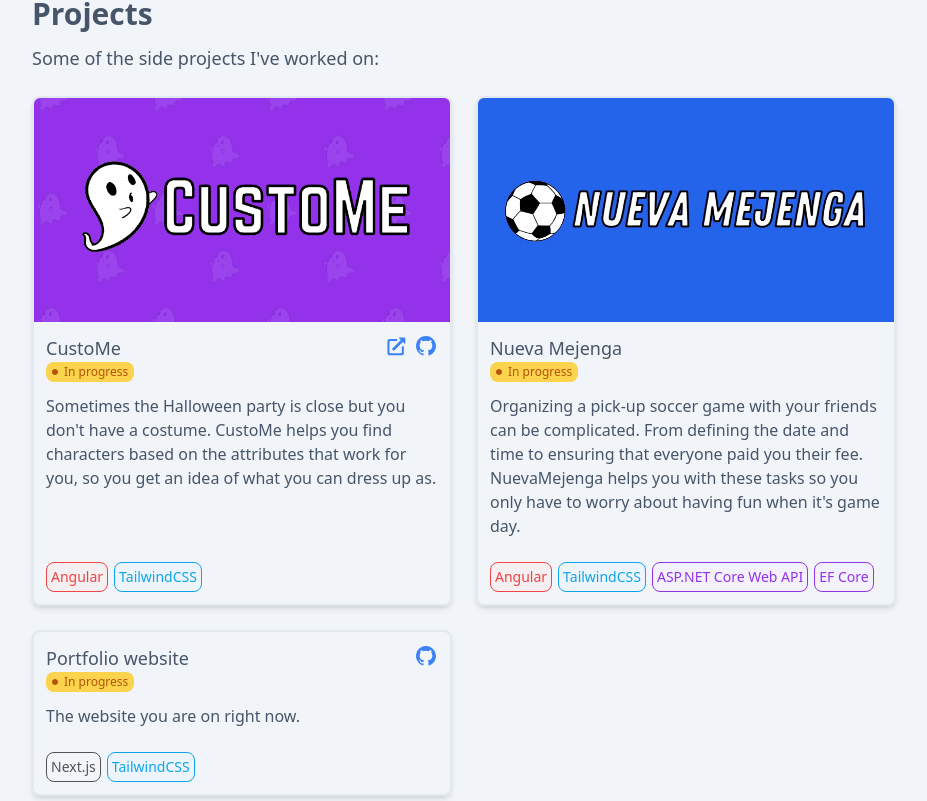
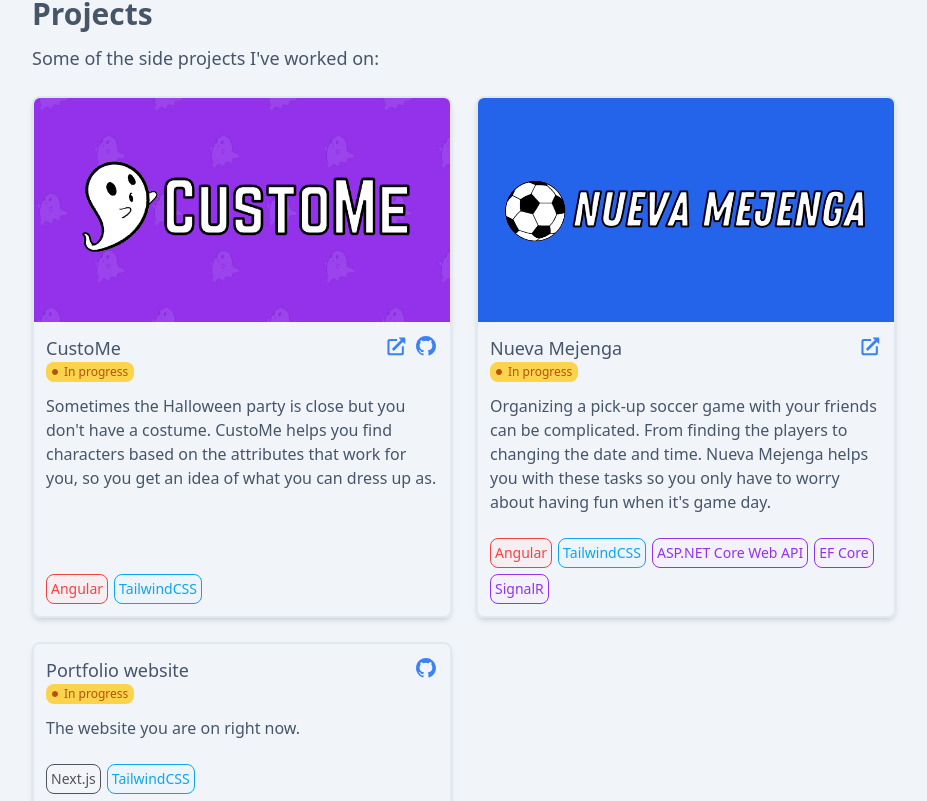
Before and after one commit to gggonzalo/portfolio-website, a Next.js app: page / in a window 1280 px wide. Shown: the part 396-1197 px from the top of the page, without its empty margins (176-1103 px from the left). Built offline with nearby package versions, Linux system fonts and the light colour scheme.

Commit message:
Add NV link to portfolio

```diff
--- a/src/components/ProjectCard/TechnologyBadges.tsx
+++ b/src/components/ProjectCard/TechnologyBadges.tsx
@@ -76,3 +76,14 @@ export const EfCoreBadge = () => {
     />
   );
 };
+
+export const SignalRBadge = () => {
+  return (
+    <TechnologyBadge
+      technologyName="SignalR"
+      backgroundColorStyles="bg-purple-100 bg-opacity-30 dark:bg-purple-700 dark:bg-opacity-100"
+      borderColorStyles="border-purple-600  dark:border-purple-700"
+      textColorStyles="text-purple-600 dark:text-white"
+    />
+  );
+};
--- a/src/pages/index.tsx
+++ b/src/pages/index.tsx
@@ -6,6 +6,7 @@ import {
   AspDotNetCoreWebApiBadge,
   EfCoreBadge,
   NextJsBadge,
+  SignalRBadge,
   TailwindBadge as TailwindCssBadge,
 } from "@/components/ProjectCard/TechnologyBadges";
 import { InProgressBadge } from "@/components/ProjectCard/StatusBadge";
@@ -94,14 +95,16 @@ export default function Home() {
           />
           <ProjectCard
             projectName="Nueva Mejenga"
-            projectDescription="Organizing a pick-up soccer game with your friends can be complicated. From defining the date and time to ensuring that everyone paid you their fee. NuevaMejenga helps you with these tasks so you only have to worry about having fun when it's game day."
+            projectDescription="Organizing a pick-up soccer game with your friends can be complicated. From finding the players to changing the date and time. Nueva Mejenga helps you with these tasks so you only have to worry about having fun when it's game day."
             imageSrc="/images/nueva-mejenga.jpg"
+            liveDemoLink="https://nuevamejenga.gggonzalo.com"
             statusBadge={<InProgressBadge />}
             technologyBadges={[
               <AngularBadge key="Angular" />,
               <TailwindCssBadge key="TailwindCSS" />,
               <AspDotNetCoreWebApiBadge key="AspDotNetCoreWebApi" />,
               <EfCoreBadge key="EfCore" />,
+              <SignalRBadge key="SinalR" />,
             ]}
           />
           <ProjectCard
```
